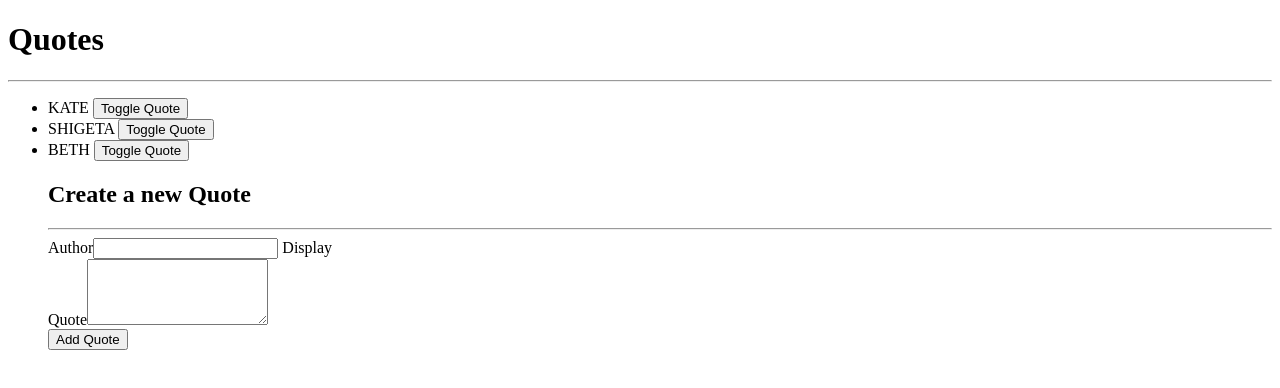
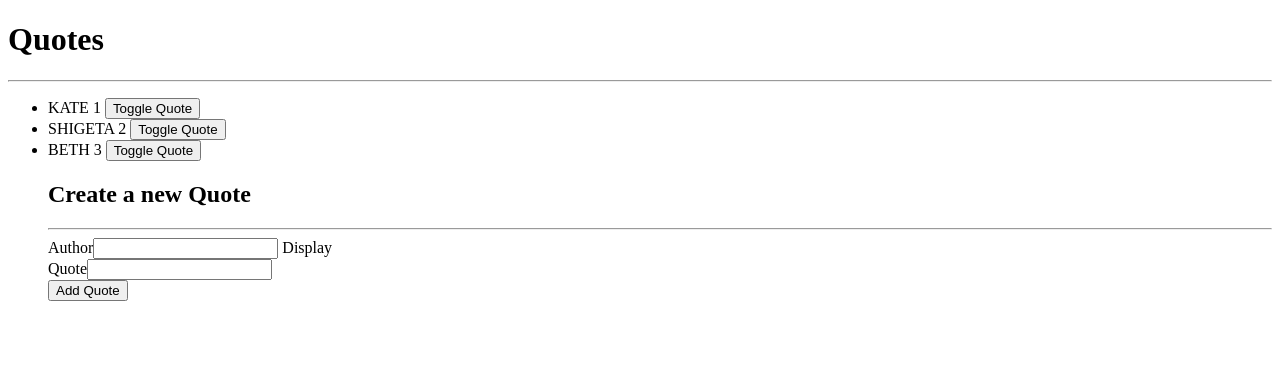
Before and after one commit to davidkiama/Quotes, an Angular app: page / in a window 1280 px wide. Shown: the top 388 px of the page. Built offline with nearby package versions, Linux system fonts and the light colour scheme.

Commit message:
Added functionality to create quote

```diff
--- a/src/app/quote-form/quote-form.component.html
+++ b/src/app/quote-form/quote-form.component.html
@@ -1,31 +1,30 @@
 <div class="container-fluid">
    <h2 class="text-center">Create a new Quote</h2>
    <hr>
-   <form (ngSubmit)="submitQuote()" #quoteForm='ngForm'>
+   <form (ngSubmit)="submitQuote();  myForm.resetForm()" #myForm="ngForm">
       <div class="form-group">
 
          <label for="author">Author</label>
-         <input type="text" required class="form-control" id="author" #author='ngModel'
-            [(ngModel)]="newQuote.author" name="author">
+         <input type="text" required class="form-control" id="author" [(ngModel)]="author"
+            name="author">
 
-         <div [hidden]="author.valid || author.pristine" class="alert alert-danger">
+         <!-- <div [hidden]="author.valid || author.pristine" class="alert alert-danger">
             <p>Author is required</p>
-         </div>
+         </div> -->
 
          <!--  -->
          Display{{newQuote.author}}
       </div>
       <div class="form-group">
          <label for="quote">Quote</label>
-         <textarea class="form-control" id="quote" rows="4" required #quote='ngModel'
-            [(ngModel)]="newQuote.quote" name="quote"></textarea>
+         <input type="text" id="quote" [(ngModel)]="quote" name="quote">
 
-         <div [hidden]="quote.valid || quote.pristine" class="alert alert-danger">
+         <!-- <div [hidden]="quote.valid || quote.pristine" class="alert alert-danger">
             <p>Quote is required</p>
-         </div>
+         </div> -->
       </div>
 
-      <button type="submit" class="btn btn-success">Add Quote</button>
+      <input type="submit" class="btn btn-success" value="Add Quote">
    </form>
 
    <script>
--- a/src/app/quote-form/quote-form.component.ts
+++ b/src/app/quote-form/quote-form.component.ts
@@ -1,4 +1,5 @@
 import { Component, OnInit, Output, EventEmitter } from '@angular/core';
+
 import { Quote } from '../quote';
 
 @Component({
@@ -7,11 +8,16 @@ import { Quote } from '../quote';
   styleUrls: ['./quote-form.component.css'],
 })
 export class QuoteFormComponent implements OnInit {
-  newQuote = new Quote(0, '', '', new Date());
+  author = '';
+  quote = '';
+  newQuote = new Quote(0, this.author, this.quote, new Date());
 
   @Output() addQuote = new EventEmitter<Quote>();
 
   submitQuote() {
+    this.newQuote.author = this.author;
+    this.newQuote.quote = this.quote;
+
     this.addQuote.emit(this.newQuote);
   }
 
--- a/src/app/quote/quote.component.html
+++ b/src/app/quote/quote.component.html
@@ -6,6 +6,7 @@
 
          <li>
             {{quote.author|uppercase}}
+            {{quote.id}}
             <button (click)="toggleQuote(i)">Toggle Quote</button>
 
             <app-quote-detail *ngIf="quote.showQuote" [quote]="quote"
--- a/src/app/quote/quote.component.ts
+++ b/src/app/quote/quote.component.ts
@@ -28,13 +28,6 @@ export class QuoteComponent implements OnInit {
     ),
   ];
 
-  addNewQuote(quote: any) {
-    let quoteLength = this.quotes.length;
-    quote.id = quoteLength + 1;
-    quote.date = new Date();
-    this.quotes.push(quote);
-  }
-
   toggleQuote(index: number) {
     this.quotes[index].showQuote = !this.quotes[index].showQuote;
   }
@@ -44,6 +37,13 @@ export class QuoteComponent implements OnInit {
       this.quotes.splice(index, 1);
     }
   }
+  addNewQuote(quote: any) {
+    let quoteLength = this.quotes.length;
+    quote.id = quoteLength + 1;
+    quote.date = new Date();
+
+    this.quotes.push(quote);
+  }
 
   constructor() {}
 
```
